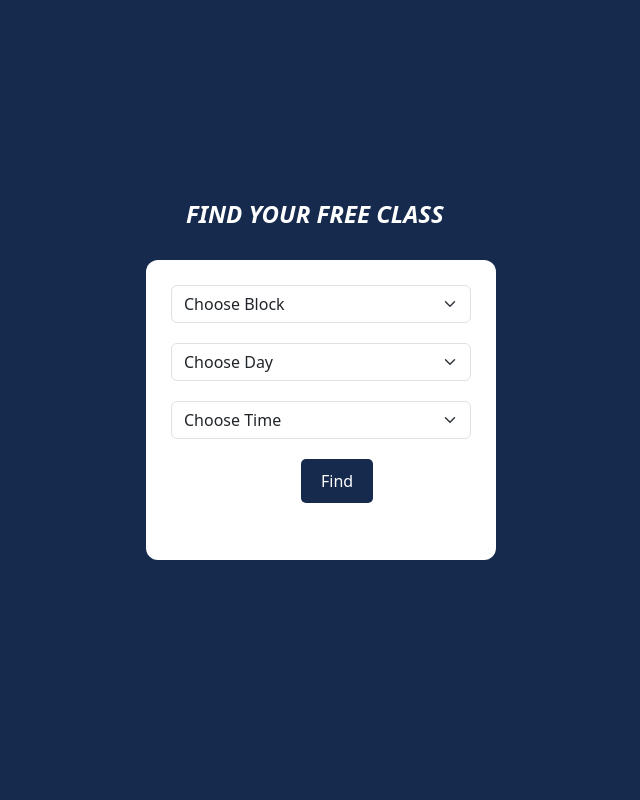
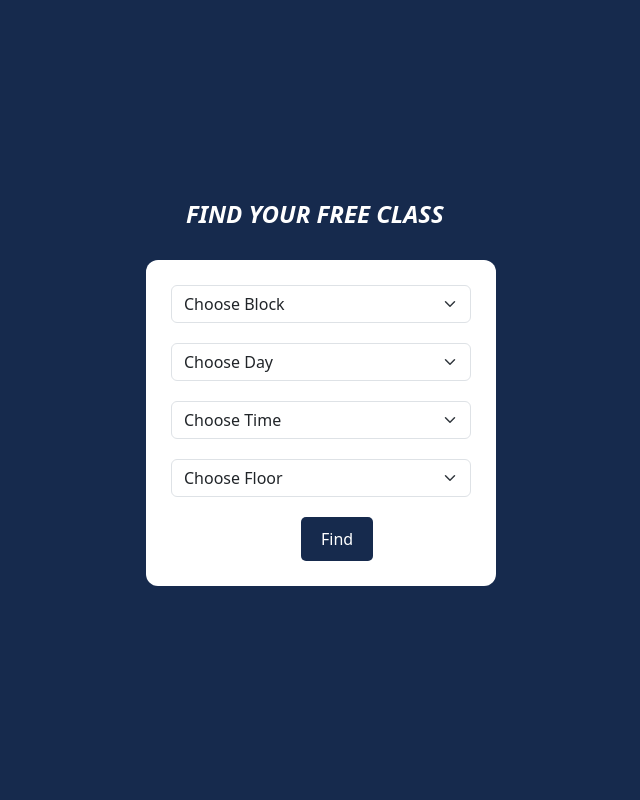
Before and after one commit to Nadhil-an/Free-Class-Finder, a Django app: page /classrooms/login/ in a window 1280 px wide. Shown: the whole page, without its empty margins (329-969 px from the left). Run offline with Django 5.2, Linux system fonts and the light colour scheme; data that the repository does not hold is empty.

Commit message:
implement find the free class based on the floors as well

```diff
--- a/classfinder/classfinder/static/css/login.css
+++ b/classfinder/classfinder/static/css/login.css
@@ -23,7 +23,7 @@
 }
 .option-container{
     width:350px ;
-    height: 300px;
+    height: auto;
     background-color: white;
     margin-left: 75px;
     margin-top: 100px;
@@ -33,6 +33,8 @@
 }
 .select-container{
     margin-bottom: 20px;
+    overflow: auto;
+    max-height: 120px;
 }
 .submit{
   background-color: #162A4D;
--- a/classfinder/classrooms/views.py
+++ b/classfinder/classrooms/views.py
@@ -8,11 +8,13 @@ def login(request):
     times = ['9-10 AM', '10-11AM', '11-12PM', '12-1PM', '1-2PM', '2-3PM', '3-4PM', '4-5PM']
 
     blocks =FreeClass.objects.values_list('Block',flat=True).distinct()
+    floors = FreeClass.objects.values_list('Floor',flat=True).distinct()
 
     context = {
         'days':days,
         'times':times,
-        'blocks':blocks
+        'blocks':blocks,
+        'floors':floors
     }
     return render(request,'login.html',context)
 
@@ -20,10 +22,11 @@ def searchclass(request):
     block = request.GET.get('block')
     day   = request.GET.get('day')
     time  = request.GET.get('time')
+    floor = request.GET.get('floor')
 
-    if block and day and time:
-        classes = FreeClass.objects.filter(Block=block, Day=day, Time=time,is_occupied=True).order_by('Room_No')
-        context = {'classes': classes, 'block': block, 'day': day, 'time': time}
+    if block and day and time and floor:
+        classes = FreeClass.objects.filter(Block=block, Day=day, Time=time,Floor=floor,is_occupied=True).order_by('Room_No')
+        context = {'classes': classes, 'block': block, 'day': day, 'time': time,'floor':floor}
         return render(request, 'base.html', context)
 
     return redirect('login')
@@ -32,10 +35,11 @@ def occupied_classes(request):
     block = request.GET.get('block')
     day = request.GET.get('day')
     time = request.GET.get('time')
+    floor = request.GET.get('floor')
 
-    if block and day and time:
-        classes = FreeClass.objects.filter(Block=block, Day=day, Time=time,is_occupied=False).order_by('Room_No')
-        context = {'classes': classes, 'block': block, 'day': day, 'time': time}
+    if block and day and time and floor:
+        classes = FreeClass.objects.filter(Block=block, Day=day, Time=time,Floor=floor,is_occupied=False).order_by('Room_No')
+        context = {'classes': classes, 'block': block, 'day': day, 'time': time,'floor':floor}
         return render(request, 'base.html', context)
     else:
         return redirect('searchclass')
@@ -45,10 +49,11 @@ def available_classes(request):
     block = request.GET.get('block')
     day = request.GET.get('day')
     time = request.GET.get('time')
+    floor = request.GET.get('floor')
 
-    if block and day and time:
-        classes = FreeClass.objects.filter(Block=block,Day=day,Time=time,is_occupied=True).order_by('Room_No')
-        context = {'classes': classes, 'block': block, 'day': day, 'time': time}
+    if block and day and time and floor:
+        classes = FreeClass.objects.filter(Block=block,Day=day,Time=time,Floor=floor,is_occupied=True).order_by('Room_No')
+        context = {'classes': classes, 'block': block, 'day': day, 'time': time,'floor':floor}
         return render(request, 'base.html', context)
     else:
         return redirect('searchclass')
@@ -57,10 +62,11 @@ def all_classes(request):
     block = request.GET.get('block')
     day = request.GET.get('day')
     time = request.GET.get('time')
+    floor = request.GET.get('floor')
 
-    if block and day and time:
-        classes = FreeClass.objects.filter(Block=block,Day=day,Time=time).order_by('Room_No')
-        context = {'classes': classes, 'block': block, 'day': day, 'time': time}
+    if block and day and time and floor:
+        classes = FreeClass.objects.filter(Block=block,Day=day,Time=time,Floor=floor).order_by('Room_No')
+        context = {'classes': classes, 'block': block, 'day': day, 'time': time,'floor':floor}
         return render(request, 'base.html', context)
     else:
         return redirect('searchclass')
--- a/classfinder/templates/login.html
+++ b/classfinder/templates/login.html
@@ -32,7 +32,6 @@
                     {% for block in blocks %}
                     <option value="{{ block }}">{{ block }}</option>
                     {% endfor %}
-
                     </select>
 
                     <select name="day"  class="form-select select-container" aria-label="Default select example" >
@@ -47,7 +46,13 @@
                     {% for time in  times %}
                     <option value="{{ time }}">{{ time }}</option>
                     {% endfor %}
+                    </select>
 
+                    <select name="floor" class="form-select select-container" aria-label="Default select example" >
+                    <option selected disabled hidden value="">Choose Floor</option>
+                    {% for floor in  floors %}
+                    <option value="{{ floor }}">{{ floor }}</option>
+                    {% endfor %}
                     </select>
                     <input type="submit" value="Find" class="submit">
                     </form>
```
Also changed, not shown: classfinder/classfinder/static/css/style.css (+11 -7 lines), classfinder/templates/base.html (+4 -4 lines).
